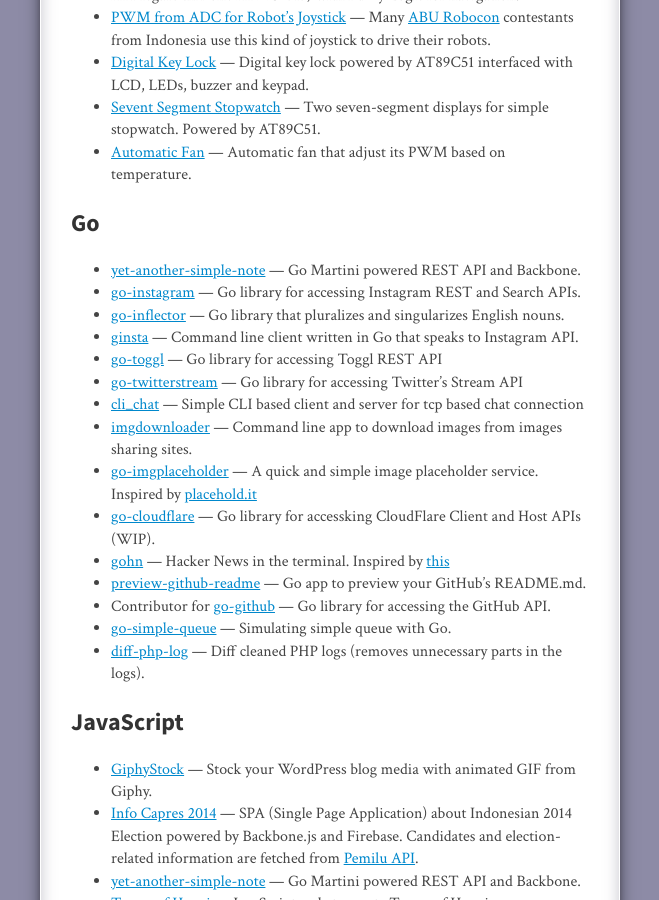
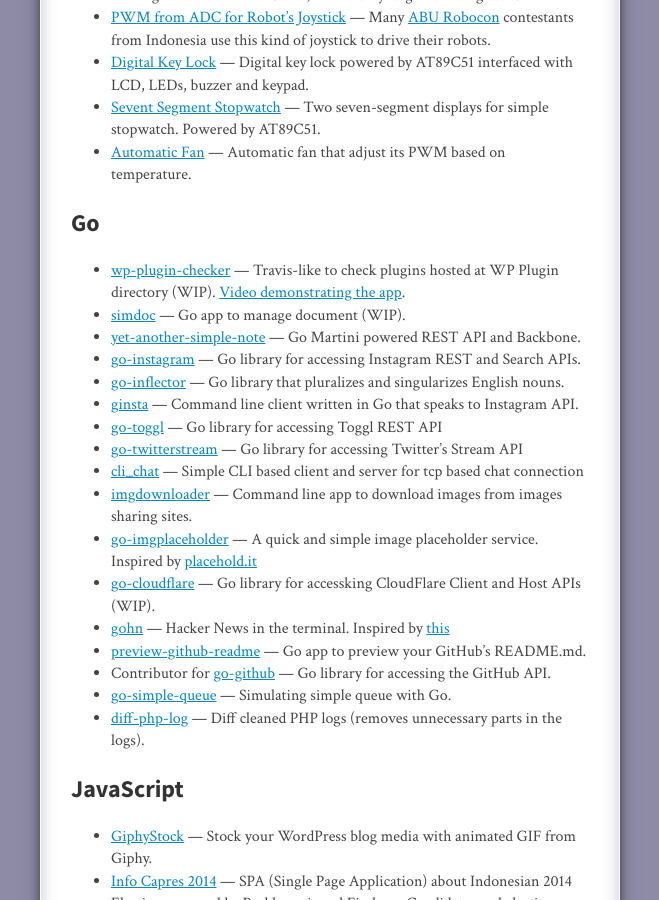
Before and after one commit to gedex/gedex.github.com, a Jekyll site: the page built from projects/index.md, in a window 1280 px wide and 900 px high, scrolled down 376 px. Shown: the whole window, without its empty margins (310-969 px from the left). Built offline with Jekyll 4.4.1, drawn with Linux system fonts in a browser that asks for light colours; nearby versions of some CDN libraries; some web fonts are replaced; comment, search, counter and statistics services are not loaded.

Commit message:
Added simdoc and wp-plugin-checker.

```diff
--- a/projects/index.md
+++ b/projects/index.md
@@ -16,6 +16,8 @@ layout: page
 
 ## Go
 
+* [wp-plugin-checker](https://github.com/gedex/wp-plugin-checker) &mdash; Travis-like to check plugins hosted at WP Plugin directory (WIP). [Video demonstrating the app](https://cloudup.com/c8LgYvGil4w).
+* [simdoc](https://github.com/gedex/simdoc) &mdash; Go app to manage document (WIP).
 * [yet-another-simple-note](https://github.com/gedex/yet-another-simple-note) &mdash; Go Martini powered REST API and Backbone.
 * [go-instagram](https://github.com/gedex/go-instagram) &mdash; Go library for accessing Instagram REST and Search APIs.
 * [go-inflector](https://github.com/gedex/inflector) &mdash; Go library that pluralizes and singularizes English nouns.
```
